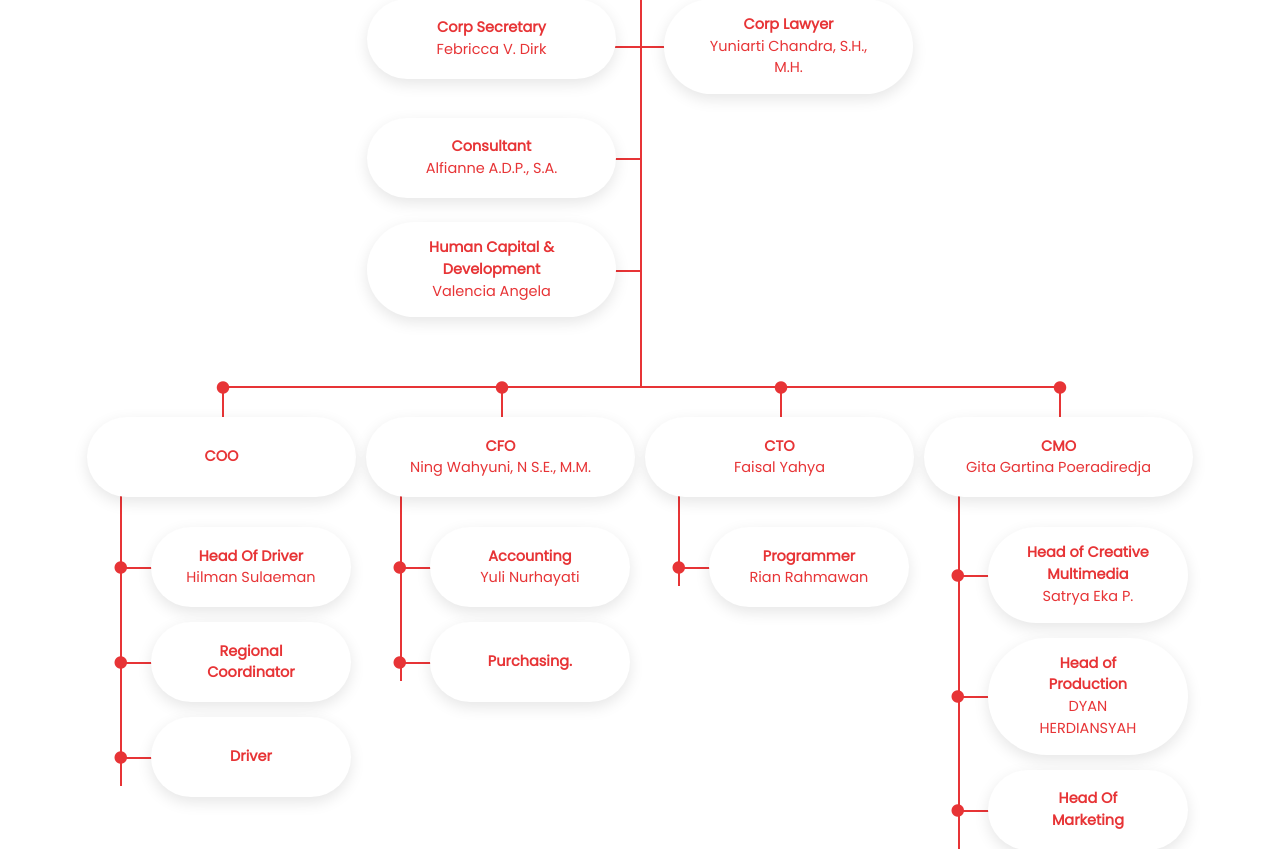
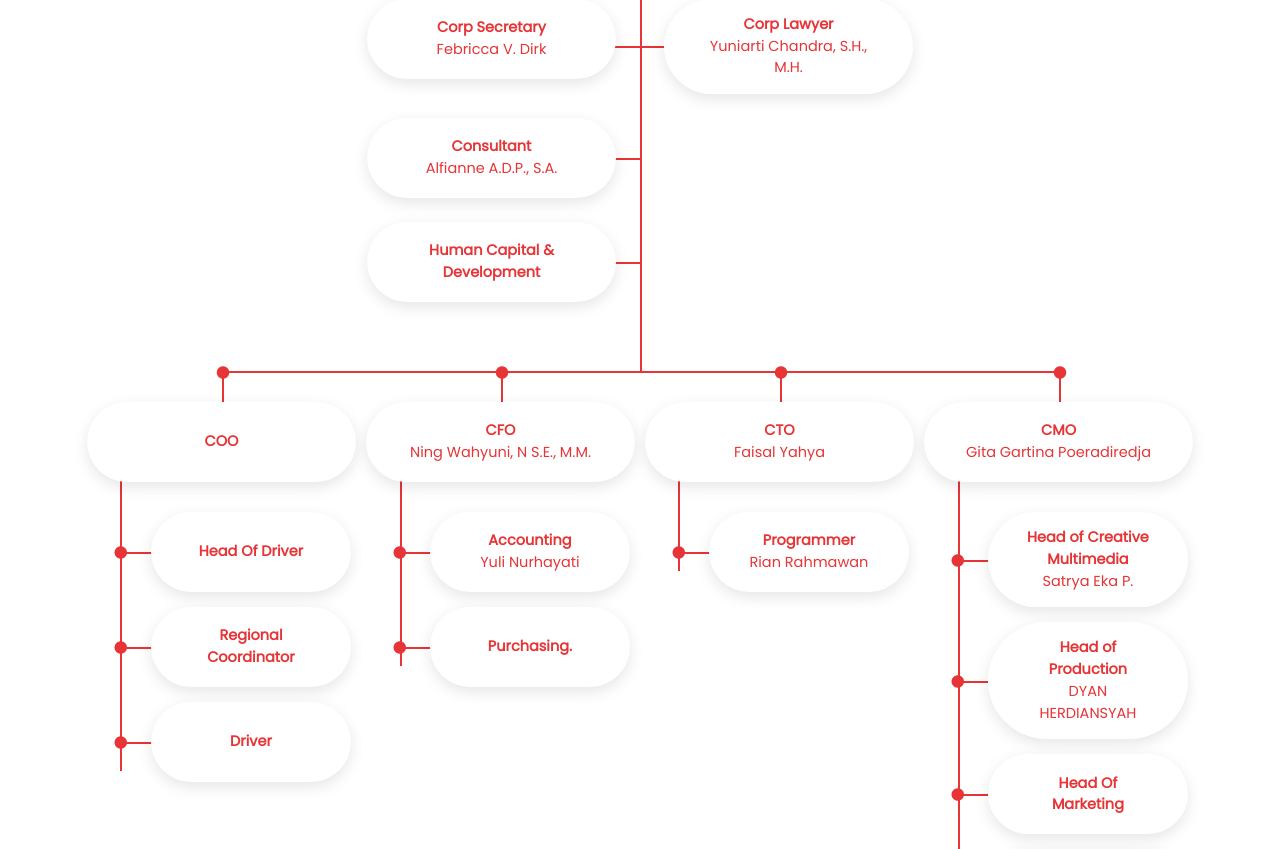
Before and after one commit to divit-roda/website-ri, a PHP site: page /?page=about_us in a window 1280 px wide. Shown: the part 3308-4157 px from the top of the page. Run offline with PHP 8.4, Linux system fonts and the light colour scheme; some libraries are stand-ins or nearby versions.

Commit message:
hapus bbrpa nama di struktur dan ganti alamat ktr cabang

```diff
--- a/page/about/about_us.php
+++ b/page/about/about_us.php
@@ -201,7 +201,7 @@
                                 <i class="ri-checkbox-blank-circle-fill dot-bagan"></i>
                                 <div class="d-flex align-items-center justify-content-center flex-column">
                                     <p class="tim-section-jabatan"><strong>Human Capital & Development</strong></p></b>
-                                    <p class="tim-section-jabatan">Valencia Angela</p>
+                                    <p class="tim-section-jabatan"></p>
                                 </div>
                             </div>
                         </div>
@@ -224,7 +224,7 @@
                                 <i class="ri-checkbox-blank-circle-fill dot-bagan"></i>
                                 <div class="d-flex align-items-center justify-content-center flex-column">
                                     <p class="tim-section-jabatan"><strong>Head Of Driver</strong></p></b>
-                                    <p class="tim-section-jabatan">Hilman Sulaeman</p>
+                                    <p class="tim-section-jabatan"></p>
                                 </div>
                             </div>
                         </li>
--- a/page/kontak/kontak_us.php
+++ b/page/kontak/kontak_us.php
@@ -50,7 +50,7 @@
                     <div class="contact-info-item">
                         <i class="ri-pin-distance-fill"></i>
                         <h4>Cabang Utama</h4>
-                        <p>Jl. RH Abdul Halim no 140B Cigugur Cimahi selatan</p>
+                        <p>Komplek KCVRI RT 05 RW 08 Tegal Kawung, Kel. Cipageran, Kec. Cimahi Utara Cimahi</p>
                     </div>
                     <div class="contact-info-item">
                         <i class="ri-mail-send-fill"></i>
```
